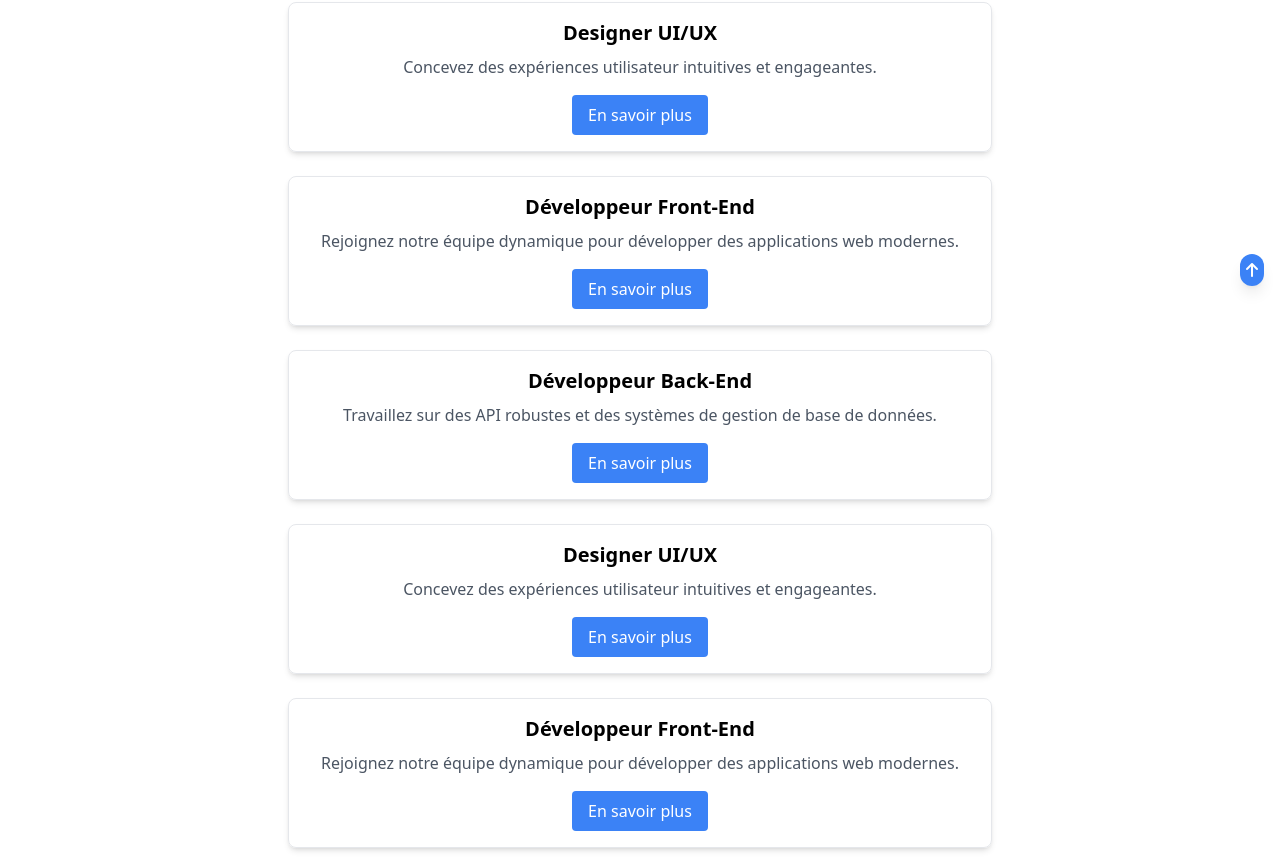
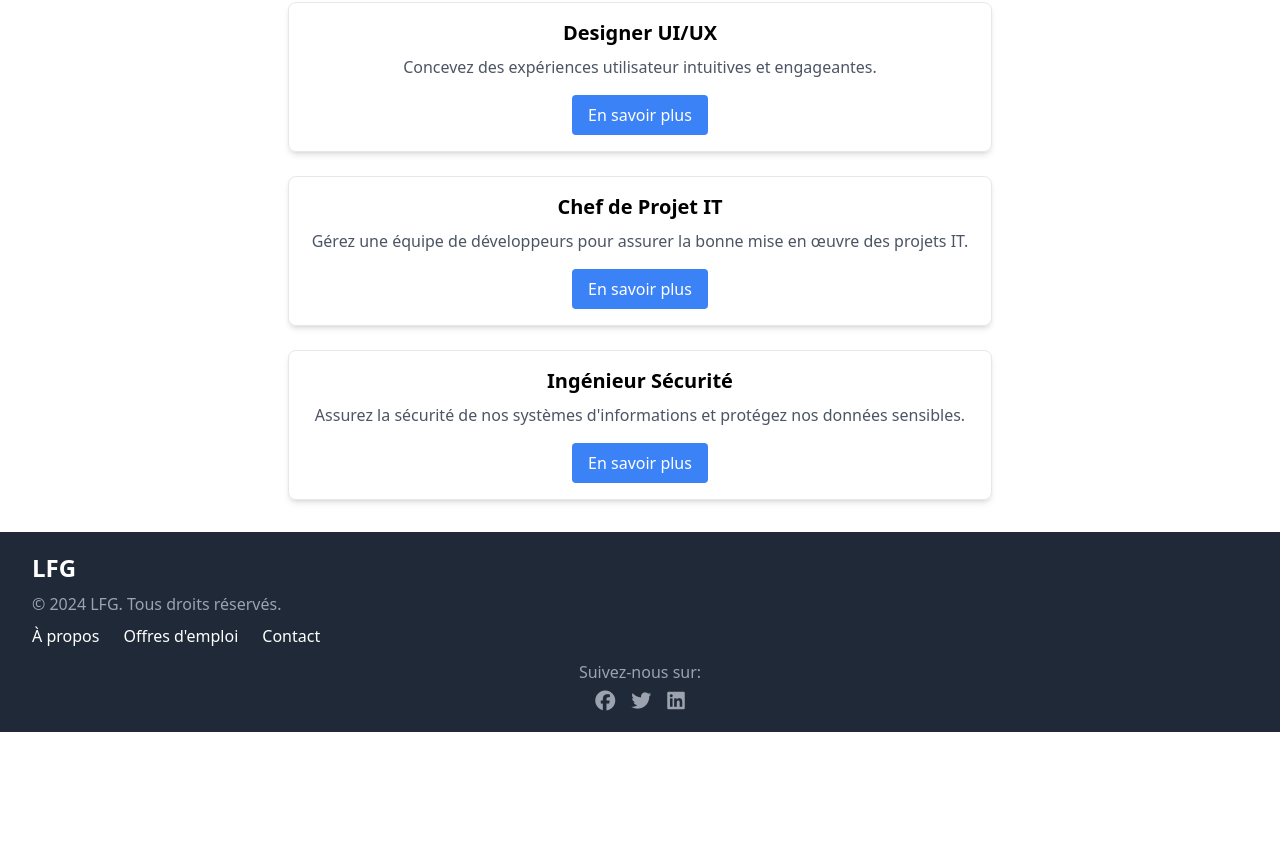
Before and after one commit to Willygo06/JobBoard, a React (Create React App) app in the folder frontend/: page / in a window 1280 px wide. Shown: the part 498-1360 px from the top of the page. After the commit the page ends 1230 px from the top, so only its background shows below. Built offline with nearby package versions, Linux system fonts and the light colour scheme.

Commit message:
Committing header and 'En savoir plus' function

```diff
--- a/frontend/src/App.js
+++ b/frontend/src/App.js
@@ -2,15 +2,17 @@ import React from 'react';
 import Header from './header';
 import JobBoard from './jobboard';
 import Footer from './footer';
+import BackToTop from './backtotopbutton'; // Ajout de l'import pour BackToTop
 
 function App() {
   return (
     <div className="min-h-screen flex flex-col">
       <Header />
       <div className="flex-grow">
-      <JobBoard />
+        <JobBoard />
       </div>
       <Footer />
+      <BackToTop /> {/* Ajout du bouton BackToTop ici */}
     </div>
   );
 }
--- a/frontend/src/backtotopbutton.js
+++ b/frontend/src/backtotopbutton.js
@@ -1,19 +1,42 @@
-// BackToTopButton.js
-import React from 'react';
+import React, { useState, useEffect } from 'react';
 
-const BackToTopButton = () => {
-  const handleScrollToTop = () => {
-    window.scrollTo({ top: 0, behavior: 'smooth' });
+const BackToTop = () => {
+  const [isVisible, setIsVisible] = useState(false);
+
+  // Ajouter un écouteur d'événement pour détecter le scroll
+  useEffect(() => {
+    const toggleVisibility = () => {
+      if (window.scrollY > 100) {  // Afficher le bouton après avoir défilé de 300px
+        setIsVisible(true);
+      } else {
+        setIsVisible(false);
+      }
+    };
+
+    window.addEventListener('scroll', toggleVisibility);
+
+    return () => {
+      window.removeEventListener('scroll', toggleVisibility);
+    };
+  }, []);
+
+  // Fonction pour revenir en haut de la page
+  const scrollToTop = () => {
+    window.scrollTo({
+      top: 0,
+      behavior: 'smooth' // Défilement en douceur
+    });
   };
 
   return (
     <button
-      onClick={handleScrollToTop}
-      className="fixed bottom-4 right-4 bg-blue-500 text-white rounded-full w-6 h-8 flex items-center justify-center shadow-lg hover:bg-blue-600 transition duration-300"
-      >
-        <i className="fa-solid fa-arrow-up"></i> {/* Add the className to the icon */}
-      </button>
+      className={`fixed bottom-4 right-4 bg-blue-500 text-white rounded-full p-2 shadow-lg transition-opacity duration-400 hover:bg-blue-600 ${isVisible ? 'opacity-100' : 'opacity-0'}`}
+      onClick={scrollToTop}
+      style={{ pointerEvents: isVisible ? 'auto' : 'none' }} // Désactiver le clic quand invisible
+    >
+      <i className="text-xl fa-solid fa-arrow-up"></i>
+    </button>
   );
 };
 
-export default BackToTopButton;
+export default BackToTop;
--- a/frontend/src/jobboard.js
+++ b/frontend/src/jobboard.js
@@ -1,71 +1,98 @@
-import React from 'react';
-import BackToTopButton from './backtotopbutton';
+import React, { useState } from 'react';
 
 const jobs = [
     {
       id: 1,
       title: 'Développeur Front-End',
       description: 'Rejoignez notre équipe dynamique pour développer des applications web modernes.',
+      moreInfo: {
+        details: 'Nous recherchons un développeur front-end passionné pour construire des interfaces utilisateur avec React et Tailwind. Vous travaillerez avec une équipe talentueuse dans un environnement Agile.',
+        salary: '35,000€ - 45,000€ par an',
+        hours: '35 heures par semaine',
+        benefits: 'Télétravail, RTT, Mutuelle'
+      }
     },
     {
       id: 2,
       title: 'Développeur Back-End',
       description: 'Travaillez sur des API robustes et des systèmes de gestion de base de données.',
+      moreInfo: {
+        details: "Nous avons besoin d'un développeur back-end capable de travailler avec Node.js et des bases de données SQL. Vous participerez à la conception et à la maintenance de nos systèmes internes.",
+        salary: '40,000€ - 50,000€ par an',
+        hours: '40 heures par semaine',
+        benefits: 'Tickets restaurant, Transport, Mutuelle'
+      }
     },
     {
       id: 3,
       title: 'Designer UI/UX',
       description: 'Concevez des expériences utilisateur intuitives et engageantes.',
+      moreInfo: {
+        details: 'Votre travail consistera à créer des interfaces élégantes et fonctionnelles pour des utilisateurs finaux. Vous devez avoir une bonne compréhension des tendances actuelles en matière de design.',
+        salary: '40,000€ - 50,000€ par an',
+        hours: '35 heures par semaine',
+        benefits: 'Télétravail, Formation continue, Mutuelle d\'entreprise'
+      }
     },
     {
-    id: 1,
-    title: 'Développeur Front-End',
-    description: 'Rejoignez notre équipe dynamique pour développer des applications web modernes.',
+      id: 4,
+      title: 'Chef de Projet IT',
+      description: 'Gérez une équipe de développeurs pour assurer la bonne mise en œuvre des projets IT.',
+      moreInfo: {
+        details: 'En tant que Chef de Projet IT, vous superviserez la planification, le suivi et la mise en œuvre des projets technologiques de l\'entreprise.',
+        salary: '50,000€ - 60,000€ par an',
+        hours: '39 heures par semaine',
+        benefits: 'Voiture de fonction, Bonus annuel, Télétravail'
+      }
     },
     {
-    id: 2,
-    title: 'Développeur Back-End',
-    description: 'Travaillez sur des API robustes et des systèmes de gestion de base de données.',
-  },
-  {
-    id: 3,
-    title: 'Designer UI/UX',
-    description: 'Concevez des expériences utilisateur intuitives et engageantes.',
-  },
-  {
-    id: 1,
-    title: 'Développeur Front-End',
-    description: 'Rejoignez notre équipe dynamique pour développer des applications web modernes.',
-  },
-  {
-    id: 2,
-    title: 'Développeur Back-End',
-    description: 'Travaillez sur des API robustes et des systèmes de gestion de base de données.',
-  },
-  {
-    id: 3,
-    title: 'Designer UI/UX',
-    description: 'Concevez des expériences utilisateur intuitives et engageantes.',
-  },
-
-  // Ajoutez d'autres offres ici
+      id: 5,
+      title: 'Ingénieur Sécurité',
+      description: 'Assurez la sécurité de nos systèmes d\'informations et protégez nos données sensibles.',
+      moreInfo: {
+        details: 'Vous serez responsable de la mise en œuvre de politiques de sécurité, d\'audits et de la protection des infrastructures IT.',
+        salary: '55,000€ - 65,000€ par an',
+        hours: '38 heures par semaine',
+        benefits: 'Formations, Mutuelle, Prévoyance'
+      }
+    }
   ];
+  // Vous pouvez ajouter d'autres offres avec plus d'informations ici
 
 const JobBoard = () => {
+  const [openJobId, setOpenJobId] = useState(null); // État pour suivre l'offre ouverte
+
+  const toggleMoreInfo = (id) => {
+    setOpenJobId(openJobId === id ? null : id);
+  };
+
   return (
-    <div className="p-8 max-w-3xl mx-auto text-center">
+    <div className="p-8 max-w-3xl mx-auto text-center scroll-smooth">
       <h1 className="text-2xl font-bold mb-6">Offres d'emploi</h1>
       <div className="space-y-6">
         {jobs.map((job) => (
           <div className="border rounded-lg p-4 shadow-md hover:shadow-lg transition-shadow duration-300" key={job.id}>
             <h2 className="text-xl font-semibold">{job.title}</h2>
             <p className="mt-2 text-gray-600">{job.description}</p>
-            <button className="mt-4 px-4 py-2 bg-blue-500 text-white rounded hover:bg-blue-600 transition duration-200">
-              En savoir plus
+
+            <button
+              onClick={() => toggleMoreInfo(job.id)}
+              className="mt-4 px-4 py-2 bg-blue-500 text-white rounded hover:bg-blue-600 transition duration-200"
+            >
+              {openJobId === job.id ? 'Réduire' : 'En savoir plus'}
             </button>
+
+            {/* Si l'ID de l'offre correspond à celui de l'état, on affiche plus d'infos */}
+            {openJobId === job.id && (
+              <div className="mt-4 p-4 bg-gray-100 rounded">
+                <p className="text-gray-800"><strong>Description du poste :</strong> {job.moreInfo.details}</p>
+                <p className="text-gray-800 mt-2"><strong>Salaire :</strong> {job.moreInfo.salary}</p>
+                <p className="text-gray-800 mt-2"><strong>Heures :</strong> {job.moreInfo.hours}</p>
+                <p className="text-gray-800 mt-2"><strong>Avantages :</strong> {job.moreInfo.benefits}</p>
+              </div>
+            )}
           </div>
         ))}
-      <BackToTopButton /> {/* Include the Back to Top button */}
       </div>
     </div>
   );
```
Lines whose indentation alone changed are shown as unchanged.
